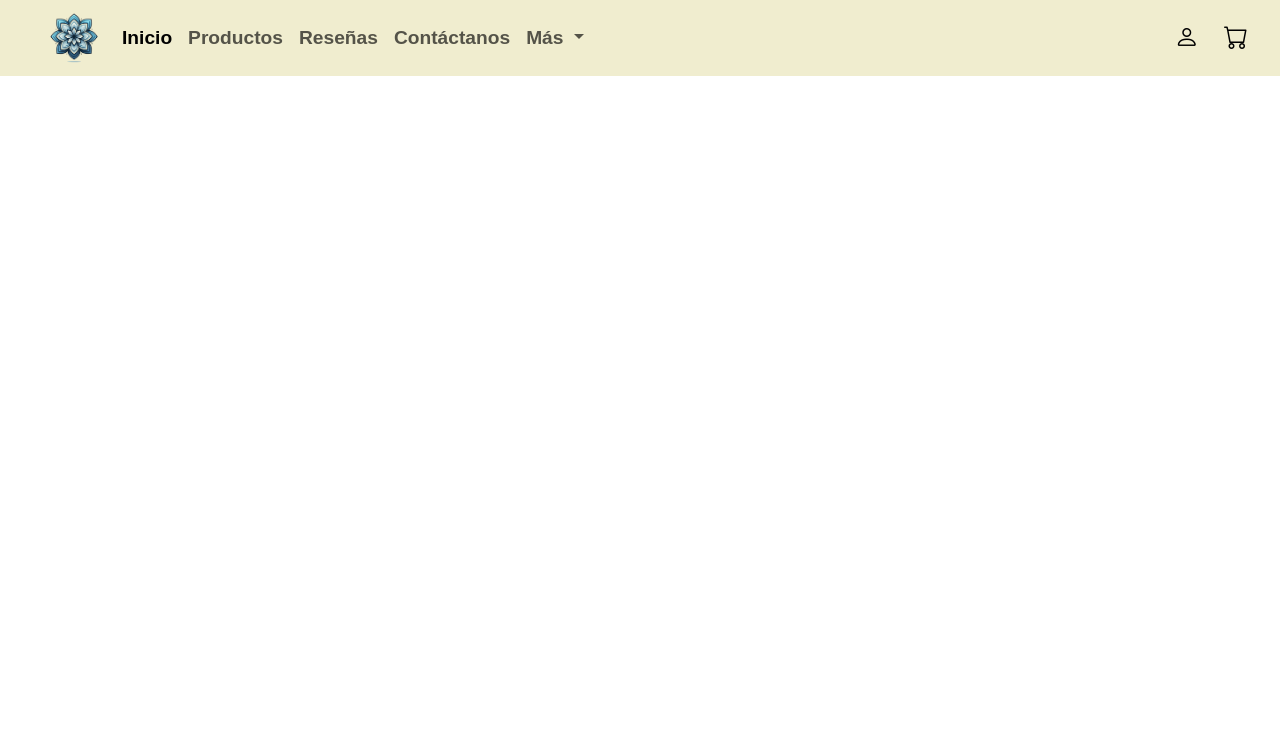
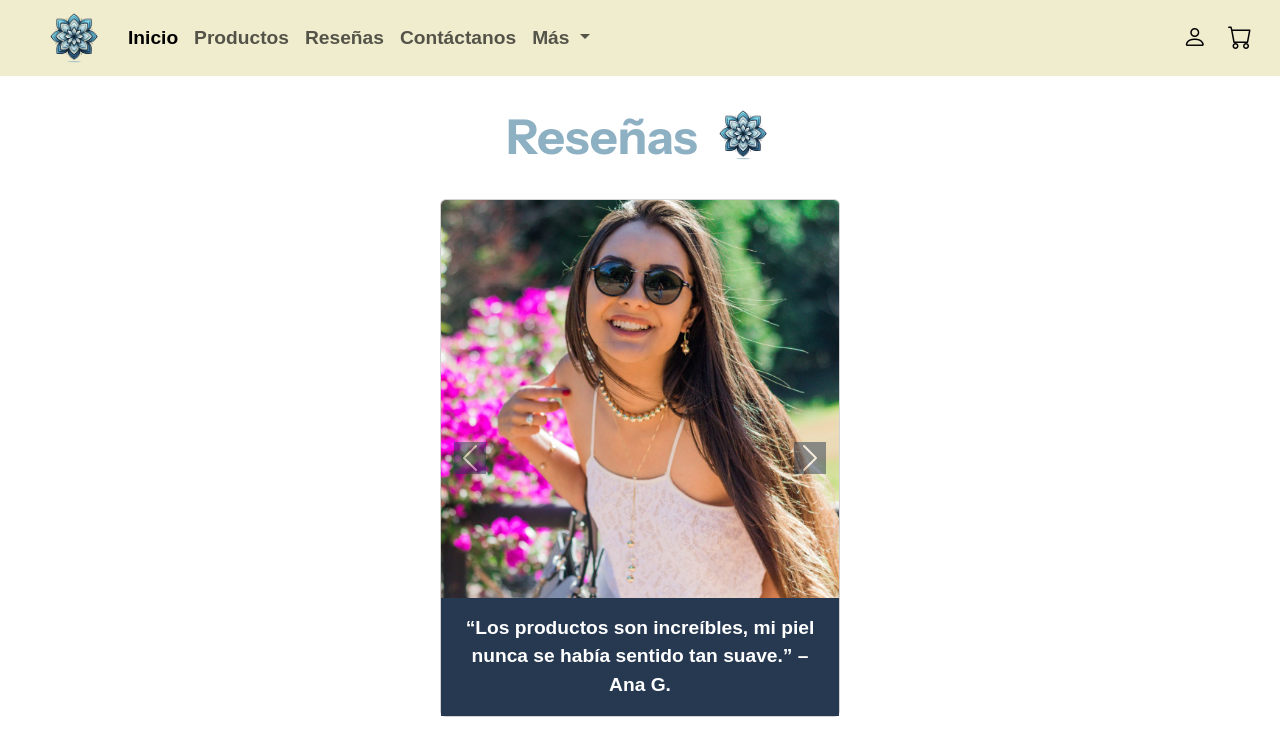
Before and after one commit to Alcamior/Sara-s-secret, a plain HTML site: page index.html in a window 1280 px wide. Drawn offline with nearby package versions, Linux system fonts and the light colour scheme; a web font is replaced by a local one.

Commit message:
Se realizó el carrusel.

```diff
--- a/index.html
+++ b/index.html
@@ -74,6 +74,54 @@
     </nav>
 
 
+    <!-- Carrusel -->
+    <div class="seccion-carrusel">
+        <div class="titulo-carrusel">
+            <h1>Reseñas</h1>
+            <img src="assets/Logo.png" alt="Logo de Sara's Secret" class="img-fluid">
+        </div>
+
+        <div class="carrusel">
+            <div id="carouselExampleIndicators" class="carousel slide">
+                <div class="carousel-inner">
+                    <div class="carousel-item active">
+                        <div class="card" style="width: 25rem;">
+                            <img src="assets/Mujer1.jpg" class="card-img-top img-fluid" alt="Persona de reseña 1.">
+                            <div class="card-body">
+                                <p class="card-text">“Los productos son increíbles, mi piel nunca se había sentido tan suave.” – Ana G.</p>
+                            </div>
+                        </div>
+                    </div>
+                    <div class="carousel-item">
+                        <div class="card" style="width: 25rem;">
+                            <img src="assets/Hombre1.jpg" class="card-img-top img-fluid" alt="Persona de reseña 2.">
+                            <div class="card-body">
+                                <p class="card-text">“Mi cabello está más fuerte y brillante desde que uso sus productos.” – Cris M.</p>
+                            </div>
+                        </div>
+                    </div>
+                    <div class="carousel-item">
+                        <div class="card" style="width: 25rem;">
+                            <img src="assets/Mujer2.jpg" class="card-img-top img-fluid" alt="Persona de reseña 3.">
+                            <div class="card-body">
+                                <p class="card-text">¡Amo sus perfumes! Duran todo el día y huelen espectacular.” – Sofía R.</p>
+                            </div>
+                        </div>
+                    </div>
+                </div>
+                <button class="carousel-control-prev" type="button" data-bs-target="#carouselExampleIndicators" data-bs-slide="prev">
+                    <span class="carousel-control-prev-icon" aria-hidden="true"></span>
+                    <span class="visually-hidden">Previous</span>
+                </button>
+                <button class="carousel-control-next" type="button" data-bs-target="#carouselExampleIndicators" data-bs-slide="next">
+                    <span class="carousel-control-next-icon" aria-hidden="true"></span>
+                    <span class="visually-hidden">Next</span>
+                </button>
+            </div>
+        </div>
+    </div>
+
+
     <!-- Bootstrap JS -->
     <script src="https://cdn.jsdelivr.net/npm/bootstrap@5.3.3/dist/js/bootstrap.bundle.min.js" integrity="sha384-YvpcrYf0tY3lHB60NNkmXc5s9fDVZLESaAA55NDzOxhy9GkcIdslK1eN7N6jIeHz" crossorigin="anonymous"></script>
 </body>
--- a/public/styles.css
+++ b/public/styles.css
@@ -16,6 +16,7 @@ body nav {
     font-size: 1.2rem;
     font-weight: bold;
     color:black;
+    max-width: 100%;
 }
 
 body nav .container-fluid .logo img {
@@ -24,11 +25,57 @@ body nav .container-fluid .logo img {
 }
 
 body nav .container-fluid .navbar-collapse ul {
-    margin: 0 2rem 0 10px;
+    margin: 0 2rem 0 1rem;
 }
 
 body nav .container-fluid .iconos a i{
     color: black;
     font-size: 1.5rem;
-    padding-right: 20px;
+    padding-right: 1rem;
 }
+
+
+/* Carrusel */
+
+body .seccion-carrusel .titulo-carrusel{
+    display: flex;
+    justify-content: center;
+    align-items: center;
+    gap: 1rem;
+}
+
+body .seccion-carrusel .titulo-carrusel img {
+    max-height: 60px;
+    margin-top: 20px;
+}
+
+body .seccion-carrusel .titulo-carrusel h1 {
+    font-family: var(--titulo);
+    font-size: 3rem;
+    font-weight: bold;
+    color: var(--color-primario);
+    text-align: center;
+    margin-top: 2rem;
+}
+
+body .seccion-carrusel .carrusel {
+    display: flex;
+    justify-content: center;
+    align-items: center;
+    margin-top: 25px;
+    max-width: 100%;
+}
+
+body .seccion-carrusel .carrusel .carousel .carousel-inner .carousel-item .card .card-body {
+    background-color: var(--color-secundario);
+    color: white;
+    font-family: var(--texto-normal);
+    font-weight: bold;
+    font-size: 1.2rem;
+    text-align: center;
+}
+
+.carousel-control-prev-icon,
+.carousel-control-next-icon {
+    background-color: var(--color-secundario);
+}
```
